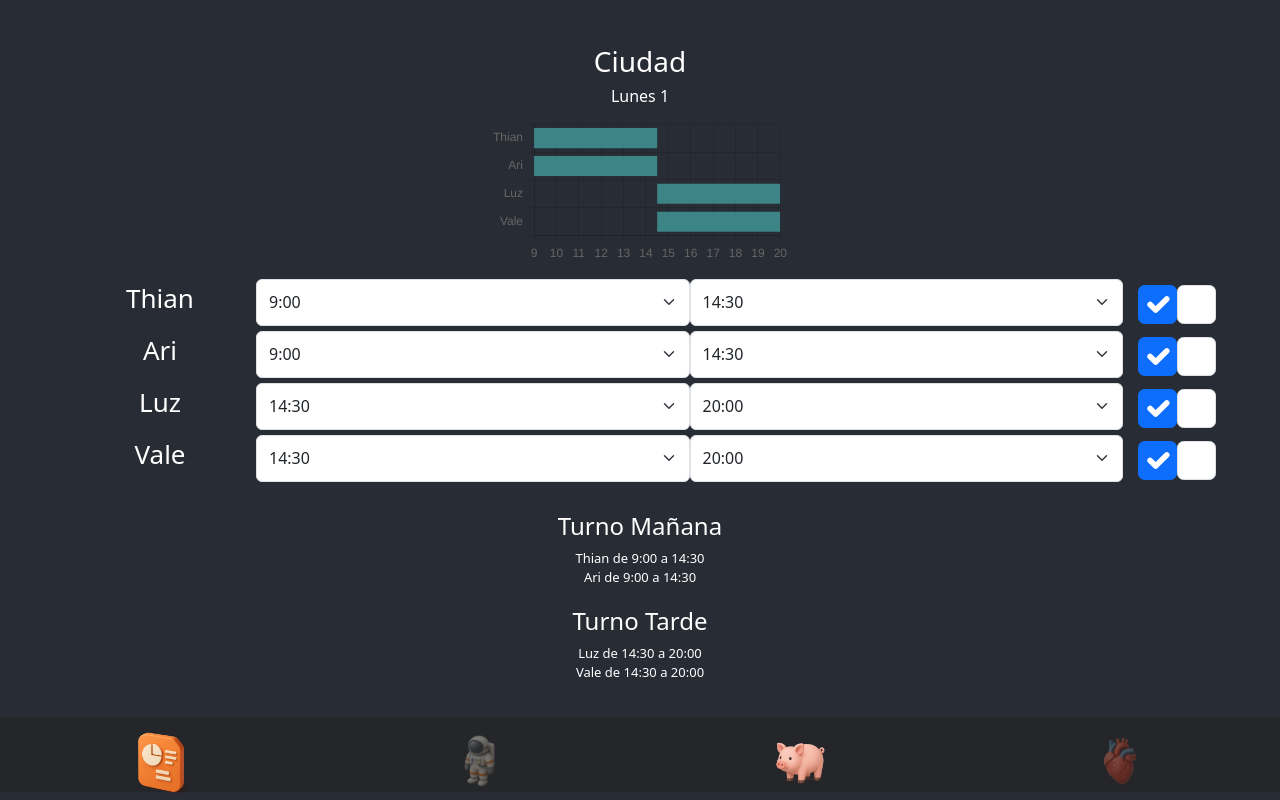
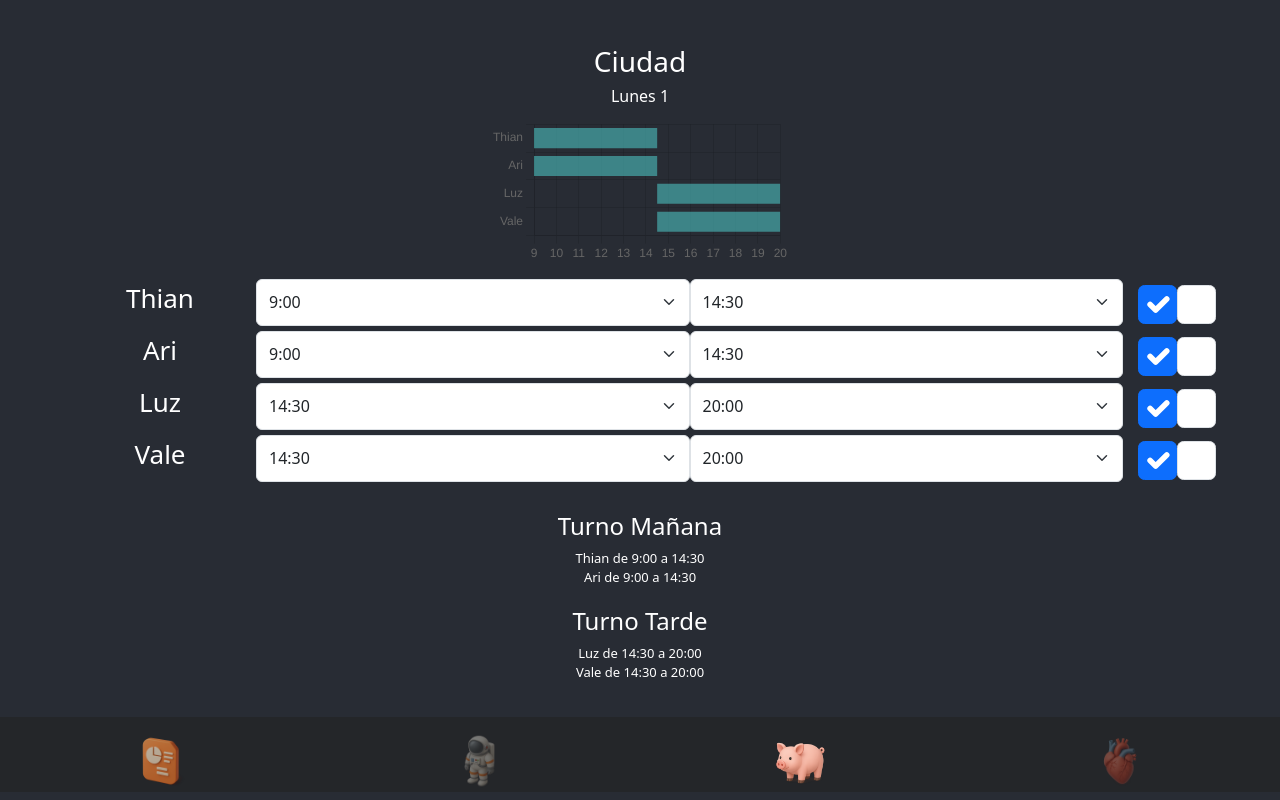
Before and after one commit to GastonYasuda/bazarEmployees, a React (Create React App) app: page /1/ciudad in a window 1280 px wide. Built offline with nearby package versions, Linux system fonts and the light colour scheme.

Commit message:
BottomMenu home style

```diff
--- a/src/Component/BottomMenuBar/BottomMenuBar.jsx
+++ b/src/Component/BottomMenuBar/BottomMenuBar.jsx
@@ -16,7 +16,9 @@ const BottomMenuBar = () => {
             <section className="bottomMenu">
                 <div
                     style={{
-                        transform: 'scale(2.3)',
+                        transform: storeId === '/' ? 'scale(2.3)' : 'scale(1.8)',
+                        transition: 'transform 0.6s ease', // suave animación
+                        opacity: storeId === '/' ? '1' : '.7',
                     }}>
                     <Link to={'/'}>
                         <img src="/calendarIcon.png" alt="Calendario Icon" />
--- a/src/Component/ChangeTime/ChangeTime.jsx
+++ b/src/Component/ChangeTime/ChangeTime.jsx
@@ -10,11 +10,12 @@ const ChangeTime = ({ changeTimeEmployee }) => {
 
     const { saveInfo, formatHour, setEmployees, entryAllTime, exitAllTime, employees, employeeData } = useContext(apiEmployee)
 
+
     const doubleShiftToday = (who) => {
 
         employees.forEach(employee => {
             if (employee.name === who) {
-                console.log(`Hola! soy ${employee.name}`);
+                // console.log(`Hola! soy ${employee.name}`);
 
                 setEmployees(prev =>
                     prev.map(emp =>
@@ -28,7 +29,7 @@ const ChangeTime = ({ changeTimeEmployee }) => {
 
 
     useEffect(() => {
-        console.log(employees);
+        // console.log(employees);
 
         //Mely hace doble siempre
         doubleShiftToday('Mely')
```
